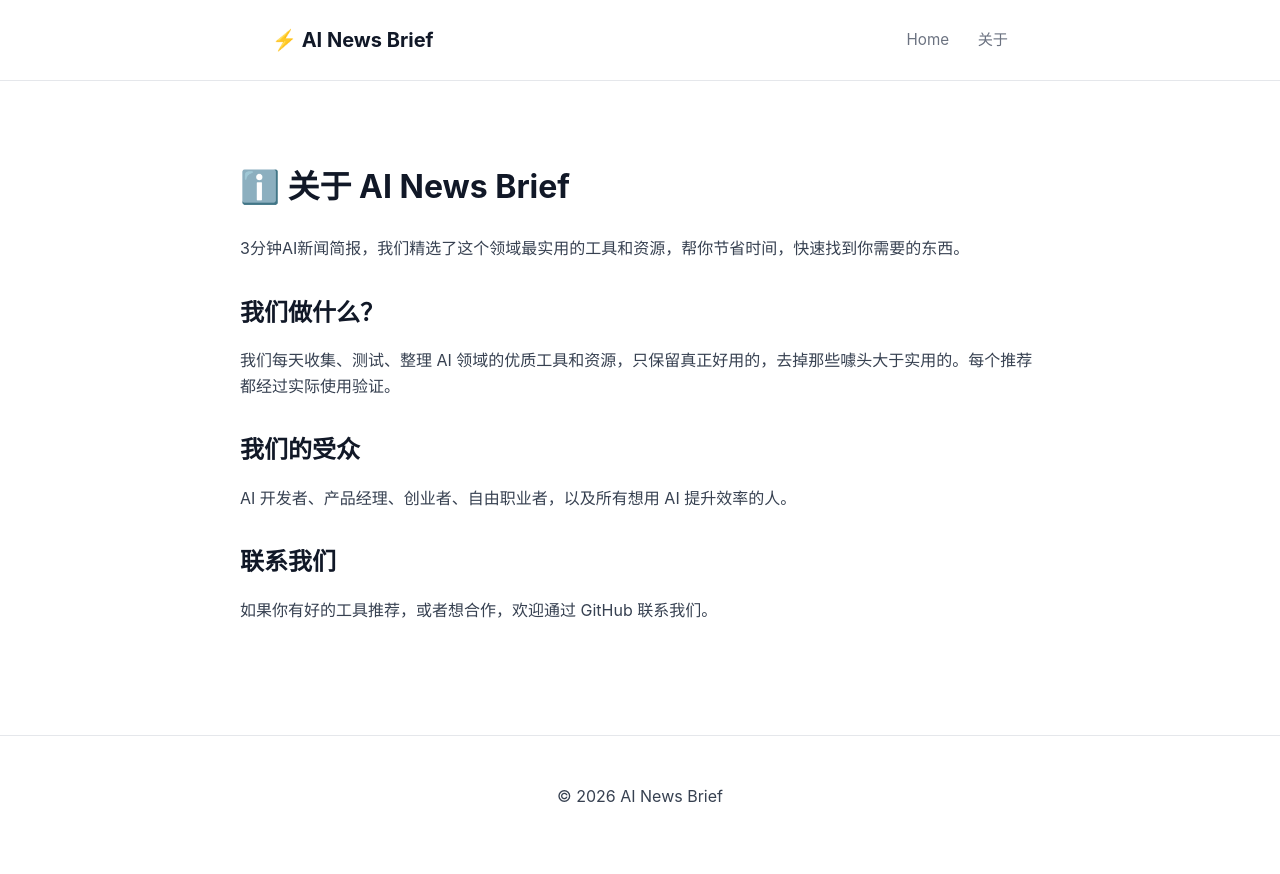
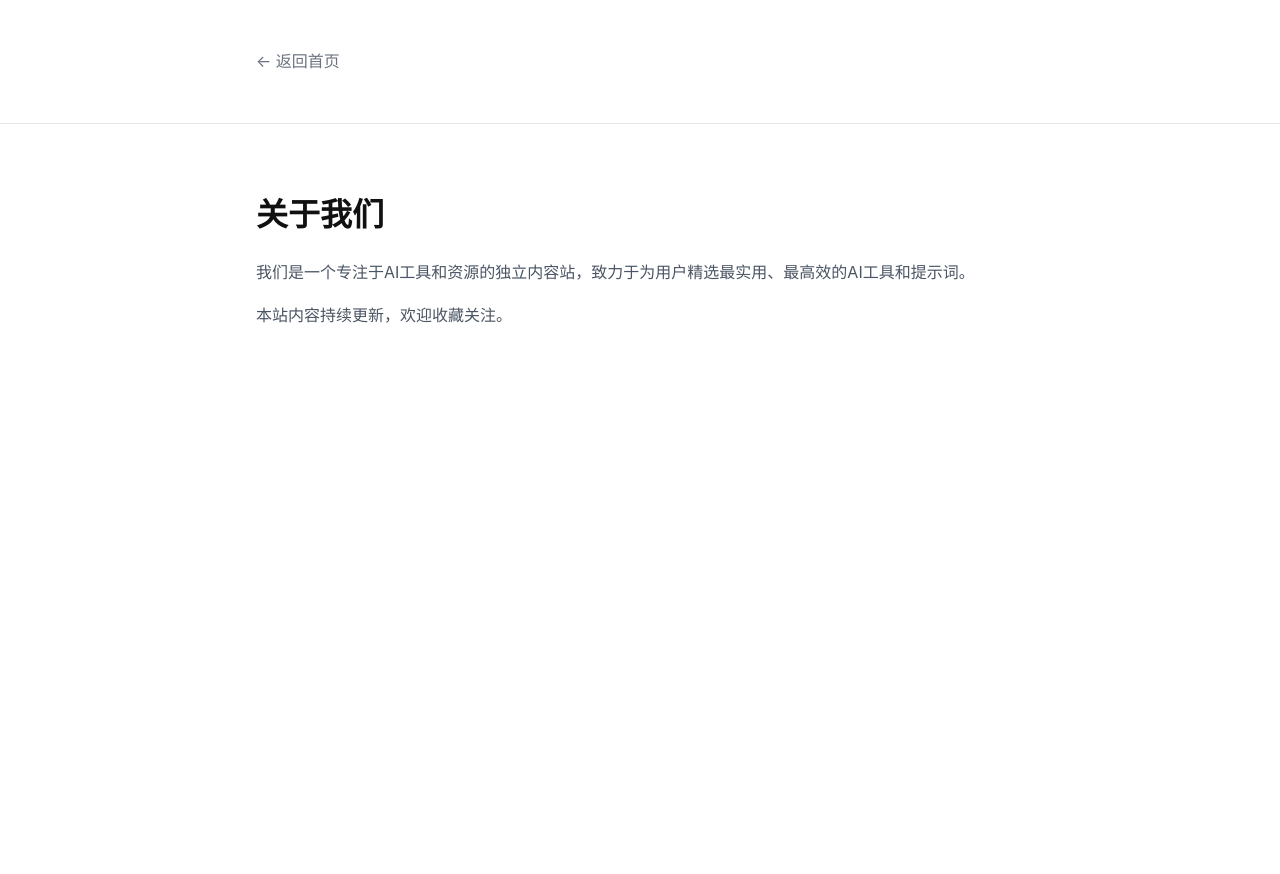
Before and after one commit to mzh19861986-cpu/ai-news-brief, a plain HTML site: page about.html in a window 1280 px wide. After the commit the page ends 800 px from the top, so only its background shows below. Drawn offline with Linux system fonts and the light colour scheme.

Commit message:
fix: add about page, fix nav links

```diff
--- a/about.html
+++ b/about.html
@@ -3,49 +3,23 @@
 <head>
     <meta charset="UTF-8">
     <meta name="viewport" content="width=device-width, initial-scale=1.0">
-    <title>关于 - AI News Brief</title>
+    <title>关于我们</title>
     <style>
         * { margin: 0; padding: 0; box-sizing: border-box; }
-        body { font-family: -apple-system, BlinkMacSystemFont, 'Segoe UI', Roboto, sans-serif; color: #111827; background: #fff; line-height: 1.6; }
-        .container { max-width: 800px; margin: 0 auto; padding: 0 2rem; }
-        nav { padding: 1.5rem 0; border-bottom: 1px solid #e5e7eb; margin-bottom: 3rem; }
-        nav .container { display: flex; justify-content: space-between; align-items: center; }
-        .logo { font-size: 1.25rem; font-weight: 700; color: #111827; text-decoration: none; }
-        .nav-links a { margin-left: 1.5rem; color: #6b7280; text-decoration: none; font-size: 0.95rem; }
-        .content { padding: 2rem 0; }
-        h1 { font-size: 2rem; margin-bottom: 1.5rem; }
-        h2 { font-size: 1.5rem; margin: 2rem 0 1rem; }
-        p { margin-bottom: 1rem; color: #374151; }
-        footer { padding: 3rem 0; border-top: 1px solid #e5e7eb; text-align: center; color: #9ca3af; margin-top: 4rem; }
+        body { font-family: -apple-system, sans-serif; color: #111; background: #fff; line-height: 1.7; }
+        .container { max-width: 800px; margin: 0 auto; padding: 2rem 1rem; }
+        nav { padding: 1rem 0; border-bottom: 1px solid #e5e7eb; margin-bottom: 2rem; }
+        nav a { color: #6b7280; text-decoration: none; }
+        h1 { margin-bottom: 1rem; }
+        p { margin-bottom: 1rem; color: #4b5563; }
     </style>
 </head>
 <body>
-    <nav>
-        <div class="container">
-            <a href="/" class="logo">⚡ AI News Brief</a>
-            <div class="nav-links">
-                <a href="/">Home</a>
-                <a href="/about.html">关于</a>
-            </div>
-        </div>
-    </nav>
-    <div class="container content">
-        <h1>ℹ️ 关于 AI News Brief</h1>
-        <p>3分钟AI新闻简报，我们精选了这个领域最实用的工具和资源，帮你节省时间，快速找到你需要的东西。</p>
-
-        <h2>我们做什么？</h2>
-        <p>我们每天收集、测试、整理 AI 领域的优质工具和资源，只保留真正好用的，去掉那些噱头大于实用的。每个推荐都经过实际使用验证。</p>
-
-        <h2>我们的受众</h2>
-        <p>AI 开发者、产品经理、创业者、自由职业者，以及所有想用 AI 提升效率的人。</p>
-
-        <h2>联系我们</h2>
-        <p>如果你有好的工具推荐，或者想合作，欢迎通过 GitHub 联系我们。</p>
+    <nav><div class="container"><a href="./">← 返回首页</a></div></nav>
+    <div class="container">
+        <h1>关于我们</h1>
+        <p>我们是一个专注于AI工具和资源的独立内容站，致力于为用户精选最实用、最高效的AI工具和提示词。</p>
+        <p>本站内容持续更新，欢迎收藏关注。</p>
     </div>
-    <footer>
-        <div class="container">
-            <p>© 2026 AI News Brief</p>
-        </div>
-    </footer>
 </body>
 </html>
```
